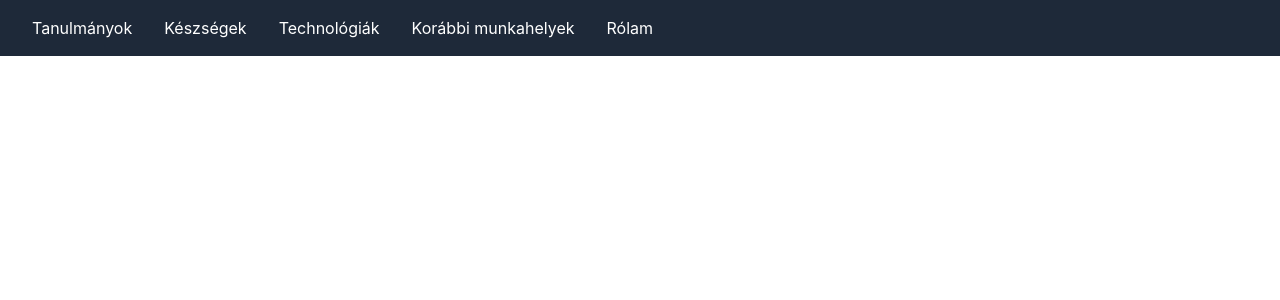
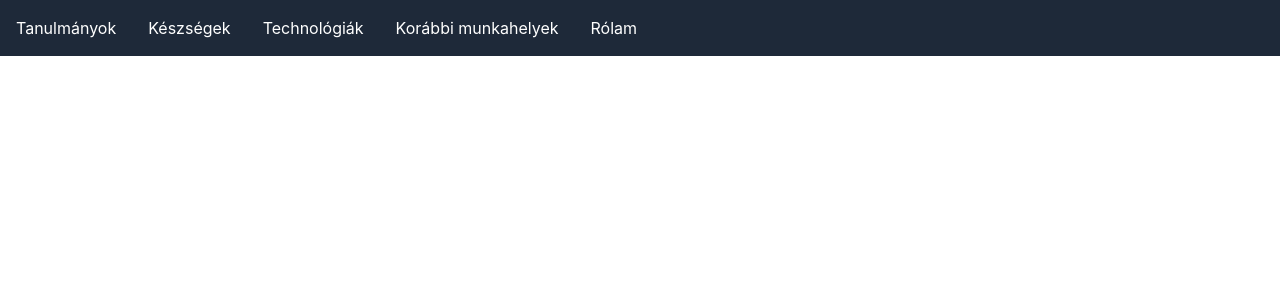
Before and after one commit to makkerzsombor/ReferenciaProjekt, a React app in the folder Frontend/: page / in a window 1280 px wide. Shown: the top 300 px of the page. Built offline with nearby package versions, Linux system fonts and the light colour scheme; the HTML template or start-up script is replaced by a standard one.

Commit message:
Added basic hover to Navbar

```diff
--- a/Frontend/src/components/Navbar.tsx
+++ b/Frontend/src/components/Navbar.tsx
@@ -2,12 +2,12 @@ import {Link} from "react-router-dom";
 
 const Navbar = () => {
     return (
-        <nav className="bg-gray-800 p-4">
-            <Link to={"/Studies"} className="text-white p-4">Tanulmányok</Link>
-            <Link to={"/Skills"} className="text-white p-4">Készségek</Link>
-            <Link to={"/Technologies"} className="text-white p-4">Technológiák</Link>
-            <Link to={"/WorkExperience"} className="text-white p-4">Korábbi munkahelyek</Link>
-            <Link to={"/AboutMe"} className="text-white p-4">Rólam</Link>
+        <nav className="bg-gray-800 flex">
+            <Link to={"/Studies"} className="text-white px-4 py-4 hover:bg-gray-700">Tanulmányok</Link>
+            <Link to={"/Skills"} className="text-white px-4 py-4 hover:bg-gray-700">Készségek</Link>
+            <Link to={"/Technologies"} className="text-white px-4 py-4 hover:bg-gray-700">Technológiák</Link>
+            <Link to={"/WorkExperience"} className="text-white px-4 py-4 hover:bg-gray-700">Korábbi munkahelyek</Link>
+            <Link to={"/AboutMe"} className="text-white px-4 py-4 hover:bg-gray-700">Rólam</Link>
         </nav>
     );
 };
```
